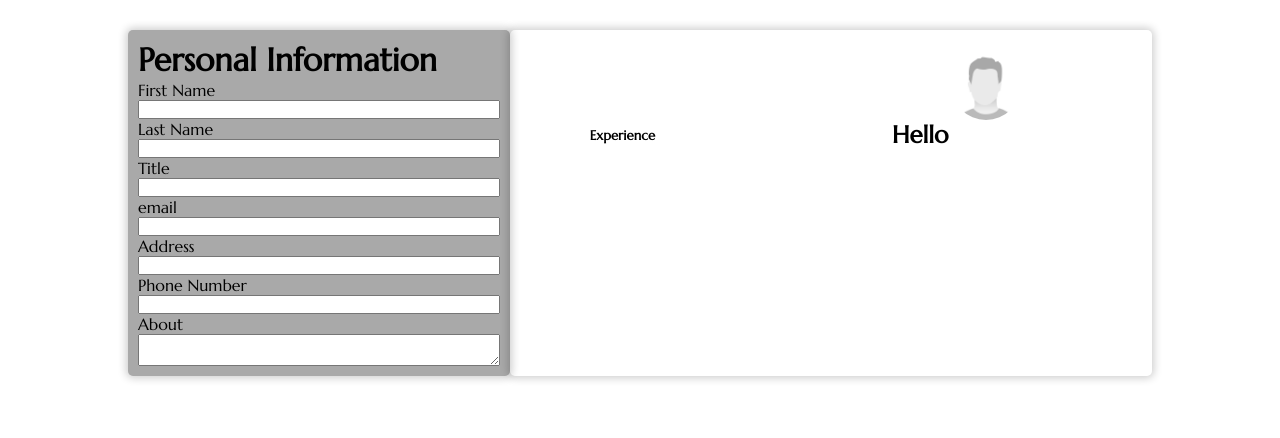
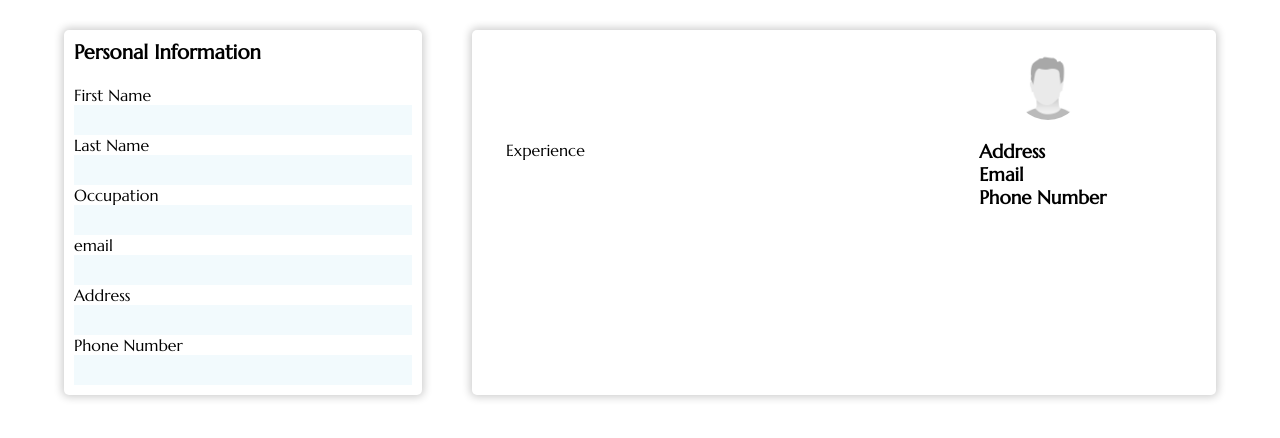
Before and after one commit to Jaclem/cv-project, a React (Create React App) app: page / in a window 1280 px wide. Shown: the top 438 px of the page. Built offline with nearby package versions, Linux system fonts and the light colour scheme.

Commit message:
Added some styling to contain everything better

```diff
--- a/src/App.css
+++ b/src/App.css
@@ -11,24 +11,26 @@ body {
 }
 
 .card {
-  background-color: #a9a9a9;
+  background-color: white;
   box-shadow: 0 0 8px 2px rgb(0 0 0 / 20%);
   border-radius: 5px;
-  width: 500px;
+  width: 100%;
   padding: 10px;
   margin: 30px auto;
+  flex: 1;
 }
 
 .resume-template {
   box-shadow: 0 0 8px 2px rgb(0 0 0 / 20%);
   border-radius: 5px;
-  padding: 0 80px;
-  width: 800px;
+  padding: 0 34px;
+  width: 100%;
   margin: 30px auto;
+  flex: 2;
 }
 
 .main {
   display: flex;
   justify-content: center;
-  align-items: center;
+  margin-top: 20px;
 }
--- a/src/App.js
+++ b/src/App.js
@@ -9,11 +9,10 @@ function App() {
   const [formInput, setFormInput] = useState({
     firstName: "",
     lastName: "",
-    title: "",
+    occupation: "",
     email: "",
     address: "",
     phoneNumber: "",
-    about: "",
   });
 
   function handleChange(e) {
@@ -35,11 +34,18 @@ function App() {
         <Header
           firstName={formInput.firstName}
           lastName={formInput.lastName}
-          title={formInput.title}
+          occupation={formInput.occupation}
         />
         <main className="main">
-          <Aside />
-          <PersonalInfo />
+          <Aside
+
+          />
+
+          <PersonalInfo
+            address={formInput.address}
+            phone={formInput.phoneNumber}
+            email={formInput.email}
+          />
         </main>
       </section>
     </>
--- a/src/Components/Form/Form.css
+++ b/src/Components/Form/Form.css
@@ -1,4 +1,16 @@
-.personal-info {
+.personal {
   display: flex;
   flex-direction: column;
 }
+
+.personal--title {
+  font-size: 20px;
+  margin-bottom: 20px;
+}
+
+input {
+  height: 30px;
+  border: none;
+  padding-left: 10px;
+  background-color: rgba(227, 244, 250, 0.477);
+}
--- a/src/Components/Form/Personal.js
+++ b/src/Components/Form/Personal.js
@@ -2,8 +2,8 @@ import "./Form.css";
 
 function Personal(props) {
   return (
-    <div className="personal-info">
-      <h1>Personal Information</h1>
+    <div className="personal">
+      <h1 className="personal--title">Personal Information</h1>
       <label htmlFor="firstName">First Name</label>
       <input
         type="text"
@@ -19,11 +19,11 @@ function Personal(props) {
         onChange={props.handleChange}
       />
 
-      <label htmlFor="title">Title</label>
+      <label htmlFor="title">Occupation</label>
       <input
         type="text"
-        name="title"
-        value={props.input.title}
+        name="occupation"
+        value={props.input.occupation}
         onChange={props.handleChange}
       />
 
@@ -50,13 +50,6 @@ function Personal(props) {
         value={props.input.phoneNumber}
         onChange={props.handleChange}
       />
-
-      <label htmlFor="about">About</label>
-      <textarea
-        name="about"
-        value={props.input.about}
-        onChange={props.handleChange}
-      />
     </div>
   );
 }
--- a/src/Components/Resume/Aside.js
+++ b/src/Components/Resume/Aside.js
@@ -1,7 +1,7 @@
 export default function Aside() {
   return (
     <aside className="aside">
-      <h5 className="aside--title">Experience</h5>
+      <p className="aside--title">Experience</p>
     </aside>
   );
 }
--- a/src/Components/Resume/Header.js
+++ b/src/Components/Resume/Header.js
@@ -10,7 +10,7 @@ function Header(props) {
 
       <img src={images} className="header--image" />
 
-      <h4 className="header--title">{props.title}</h4>
+      <h4 className="header--occupation">{props.occupation}</h4>
     </header>
   );
 }
--- a/src/Components/Resume/PersonalInfo.js
+++ b/src/Components/Resume/PersonalInfo.js
@@ -1,7 +1,12 @@
-export default function PersonalInfo() {
+export default function PersonalInfo(props) {
   return (
-    <div className="personal">
-      <h1>Hello</h1>
+    <div className="personal--resume">
+      <h3>Address</h3>
+      <p>{props.address}</p>
+      <h3>Email</h3>
+      <p>{props.email}</p>
+      <h3>Phone Number</h3>
+      <p>{props.phone}</p>
     </div>
   );
 }
--- a/src/Components/Resume/Resume.css
+++ b/src/Components/Resume/Resume.css
@@ -23,6 +23,7 @@
   margin-right: auto;
 }
 
-.personal {
-  width: 180px;
+.personal--resume {
+  text-align: left;
+  width: 30%;
 }
--- a/src/index.css
+++ b/src/index.css
@@ -1,5 +1,6 @@
 #root {
   display: flex;
-  width: 80%;
+  width: 90%;
   margin: auto;
+  gap: 50px;
 }
```
Also changed, not shown: src/Components/Form/Employment.js (added, +8 -0 lines), src/FormData.js (added, +23 -0 lines).
